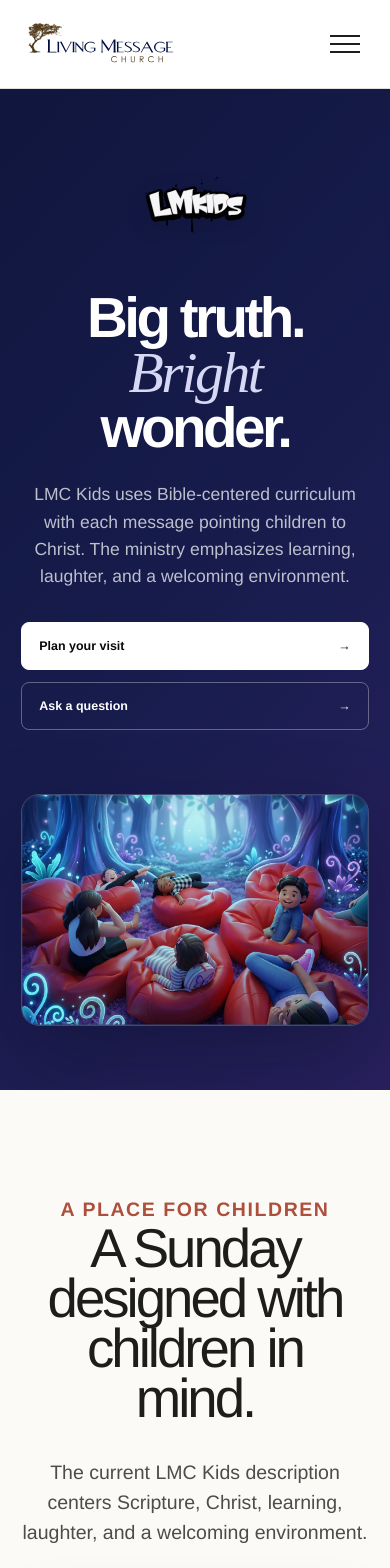
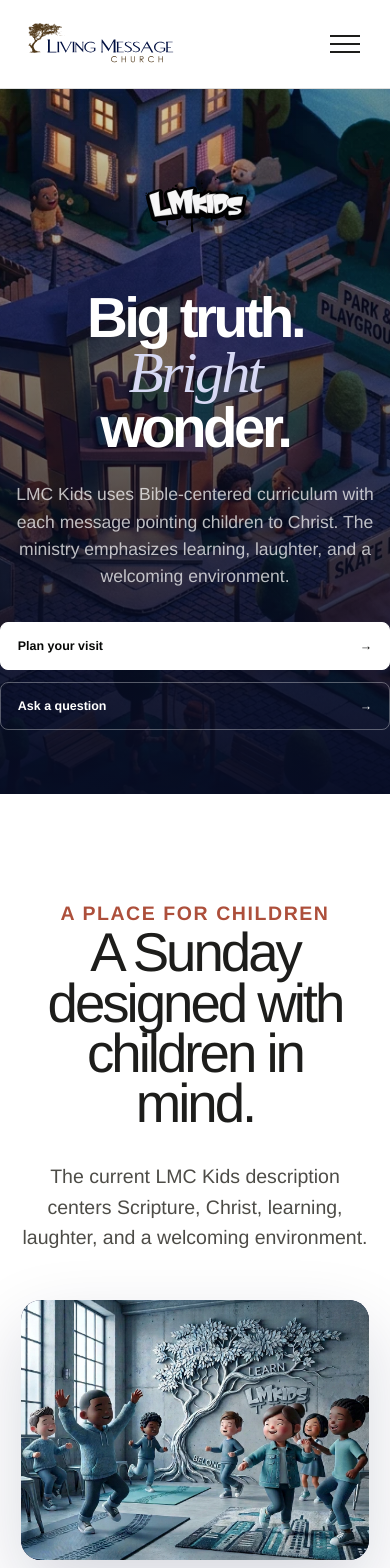
Before and after one commit to living-message-church/living-message-church, a Next.js app: page /connect/kids in a window 390 px wide. Shown: the top 1568 px of the page. Built offline with nearby package versions, Linux system fonts and the light colour scheme.

Commit message:
Refine Kids page visual balance

```diff
--- a/src/components/pages/kids-page.tsx
+++ b/src/components/pages/kids-page.tsx
@@ -11,6 +11,15 @@ export function KidsPage() {
       <SiteHead {...content.seo} />
 
       <section className="kids-hero" aria-labelledby="kids-hero-title">
+        <Image
+          className="kids-hero-image"
+          src={content.hero.image.src}
+          alt={content.hero.image.alt}
+          fill
+          preload
+          sizes="100vw"
+        />
+        <div className="kids-hero-scrim" aria-hidden="true" />
         <Container className="kids-hero-layout" size="editorial">
           <div className="kids-hero-copy">
             <div className="kids-hero-brand">
@@ -30,18 +39,6 @@ export function KidsPage() {
             </h1>
             <p>{content.hero.body}</p>
             <ActionGroup actions={content.hero.actions} />
-          </div>
-
-          <div className="kids-hero-visual">
-            <div className="kids-hero-photo">
-              <Image
-                src={content.hero.image.src}
-                alt={content.hero.image.alt}
-                fill
-                preload
-                sizes="(max-width: 768px) 100vw, 52vw"
-              />
-            </div>
           </div>
         </Container>
       </section>
--- a/src/content/kids.ts
+++ b/src/content/kids.ts
@@ -78,10 +78,10 @@ export const kidsPageContent: KidsPageContent = {
       credit: "User-supplied lmkids.svg",
     },
     image: {
-      src: "/images/kids/lm-kids-imagination-hero.webp",
-      alt: "Illustrated children relaxing and laughing together on red seats in a glowing blue woodland setting.",
+      src: "/images/kids/lm-kids-city-community-hero.webp",
+      alt: "An illustrated LM Kids neighborhood with homes, a community garden, playground, school, youth space, and skate park at night.",
       status: "approved-temporary",
-      credit: "User-supplied LM Kids imagination artwork",
+      credit: "User-supplied LM Kids city artwork",
     },
     actions: [
       { label: "Plan your visit", href: "/plan-your-visit", style: "primary" },
--- a/src/styles/globals.css
+++ b/src/styles/globals.css
@@ -768,9 +768,11 @@ button, input, textarea, select { font: inherit; }
 .connect-final p { max-width: 35rem; margin: var(--space-5) 0 0; color: rgb(255 255 255 / 0.72); font-size: var(--step-1); }
 .connect-final .action-secondary { border-color: rgb(255 255 255 / 0.48); }
 
-.kids-hero { position: relative; overflow: hidden; background: linear-gradient(132deg, #10163d 0%, #171c4d 52%, #29215f 100%); color: white; }
-.kids-hero-layout { position: relative; display: grid; min-height: clamp(45rem, 80svh, 56rem); grid-template-columns: minmax(20rem, 0.76fr) minmax(34rem, 1.24fr); align-items: center; gap: clamp(3.5rem, 6.5vw, 7.5rem); padding-block: clamp(5rem, 8vw, 7.5rem); }
-.kids-hero-copy { position: relative; z-index: 2; }
+.kids-hero { position: relative; display: grid; min-height: clamp(38rem, 68svh, 46rem); align-items: end; isolation: isolate; overflow: hidden; background: #10163d; color: white; }
+.kids-hero-image { z-index: -3; object-fit: cover; object-position: center; }
+.kids-hero-scrim { position: absolute; z-index: -2; inset: 0; background: linear-gradient(90deg, rgb(7 12 35 / 0.96) 0%, rgb(7 12 35 / 0.83) 30%, rgb(7 12 35 / 0.44) 58%, rgb(7 12 35 / 0.08) 82%), linear-gradient(180deg, rgb(7 12 35 / 0.08) 40%, rgb(7 12 35 / 0.64) 100%); }
+.kids-hero-layout { width: 100%; padding-block: clamp(4.5rem, 7vw, 6.5rem); }
+.kids-hero-copy { position: relative; z-index: 2; max-width: 38rem; }
 .kids-hero-brand { width: clamp(6.75rem, 7.5vw, 8.25rem); margin-bottom: clamp(1.75rem, 3vw, 2.5rem); opacity: 0.96; }
 .kids-hero-brand img { width: 100%; height: auto; filter: drop-shadow(0 0.35rem 0.8rem rgb(3 5 24 / 0.16)); }
 .kids-hero-copy h1 { display: grid; max-width: 8.4ch; gap: 0.035em; margin: 0; font-size: clamp(3.8rem, 2.15rem + 4.25vw, 6.55rem); font-weight: 700; letter-spacing: -0.062em; line-height: 0.9; text-wrap: balance; }
@@ -781,12 +783,8 @@ button, input, textarea, select { font: inherit; }
 .kids-hero-copy .action-primary:hover { border-color: #edeef6; background: #edeef6; }
 .kids-hero-copy .action-secondary { border-color: rgb(255 255 255 / 0.32); color: white; }
 .kids-hero-copy .action-secondary:hover { border-color: rgb(255 255 255 / 0.64); background: rgb(255 255 255 / 0.06); }
-.kids-hero-visual { position: relative; min-width: 0; }
-.kids-hero-photo { position: relative; overflow: hidden; aspect-ratio: 3 / 2; border: 1px solid rgb(255 255 255 / 0.14); border-radius: clamp(1.15rem, 0.9rem + 0.7vw, 1.75rem); background: #1e2f5b; box-shadow: 0 2.25rem 5.5rem rgb(3 5 24 / 0.3); }
-.kids-hero-photo::after { position: absolute; inset: 0; border-radius: inherit; box-shadow: inset 0 0 0 1px rgb(255 255 255 / 0.06); content: ""; pointer-events: none; }
-.kids-hero-photo img { object-fit: cover; object-position: center; transform: scale(1.005); }
 
-.kids-introduction { overflow: hidden; padding-block: clamp(6rem, 10vw, 10rem); background: var(--color-paper-bright); }
+.kids-introduction { overflow: hidden; padding-block: clamp(6rem, 10vw, 10rem); background: #fff; }
 .kids-introduction-layout { display: grid; grid-template-columns: minmax(22rem, 0.84fr) minmax(28rem, 1.16fr); align-items: center; gap: clamp(3rem, 7vw, 8rem); }
 .kids-introduction-copy { min-width: 0; }
 .kids-introduction .eyebrow { color: var(--color-coral); }
@@ -795,9 +793,9 @@ button, input, textarea, select { font: inherit; }
 .kids-introduction-visual { position: relative; overflow: hidden; width: 100%; border-radius: var(--radius-image); aspect-ratio: 4 / 3; background: var(--color-brand-navy); box-shadow: 0 1.75rem 4.5rem rgb(14 21 61 / 0.16); }
 .kids-introduction-visual img { object-fit: cover; object-position: center; }
 
-.kids-experience { background: var(--color-paper); padding-block: clamp(5rem, 9vw, 9rem); }
+.kids-experience { background: #f4f3ef; padding-block: clamp(5rem, 9vw, 9rem); }
 .kids-experience-layout { display: grid; grid-template-columns: repeat(12, minmax(0, 1fr)); align-items: center; gap: clamp(2rem, 5vw, 5rem); }
-.kids-experience-image { position: relative; grid-column: span 7; overflow: hidden; aspect-ratio: 16 / 11; border-radius: var(--radius-image); background: var(--color-sage); }
+.kids-experience-image { position: relative; grid-column: span 7; overflow: hidden; aspect-ratio: 16 / 11; border-radius: var(--radius-image); background: var(--color-sage); box-shadow: 0 1.5rem 4rem rgb(17 22 48 / 0.1); }
 .kids-experience-image img { object-fit: cover; }
 .kids-experience-copy { grid-column: span 5; }
 .kids-experience-copy .eyebrow { color: var(--color-coral); }
@@ -810,7 +808,7 @@ button, input, textarea, select { font: inherit; }
 .kids-principles h3, .kids-arrival-steps h3 { margin: var(--space-4) 0 var(--space-2); font-size: var(--step-2); letter-spacing: -0.04em; line-height: 1; }
 .kids-principles p, .kids-arrival-steps p { margin: 0; color: var(--color-ink-soft); line-height: 1.5; }
 
-.kids-arrival { background: var(--color-paper-bright); padding-block: clamp(6rem, 10vw, 10rem); }
+.kids-arrival { background: #fff; padding-block: clamp(6rem, 10vw, 10rem); }
 .kids-arrival-heading { display: grid; grid-template-columns: minmax(9rem, 0.34fr) minmax(20rem, 1fr) minmax(18rem, 0.66fr); gap: clamp(2rem, 5vw, 6rem); }
 .kids-arrival-heading .eyebrow { margin: 0; color: var(--color-coral); }
 .kids-arrival-heading h2 { max-width: 11ch; margin: 0; font-size: var(--step-4); letter-spacing: -0.052em; line-height: 0.94; }
@@ -1021,14 +1019,16 @@ button, input, textarea, select { font: inherit; }
   .connect-final h2, .connect-final p { margin-inline: auto; }
   .connect-final h2 { margin-top: var(--space-4); font-size: clamp(3rem, 14vw, 4.6rem); }
   .connect-final .action-group { justify-content: center; }
-  .kids-hero-layout { min-height: auto; grid-template-columns: 1fr; padding-block: var(--space-7); }
+  .kids-hero { min-height: clamp(42rem, 145vw, 50rem); }
+  .kids-hero-image { object-position: 57% center; }
+  .kids-hero-scrim { background: linear-gradient(180deg, rgb(7 12 35 / 0.16) 0%, rgb(7 12 35 / 0.58) 45%, rgb(7 12 35 / 0.96) 100%); }
+  .kids-hero-layout { align-self: end; padding-block: var(--space-7); }
   .kids-hero-copy { max-width: 38rem; margin-inline: auto; text-align: center; }
   .kids-hero-brand { width: clamp(7rem, 25vw, 9rem); margin-inline: auto; }
   .kids-hero-copy h1 { max-width: 8ch; gap: 0.08em; margin-inline: auto; font-size: clamp(3.35rem, 14.5vw, 4.8rem); line-height: 0.9; }
   .kids-hero-copy h1 em { line-height: 0.86; }
   .kids-hero-copy > p { margin-inline: auto; font-size: clamp(1.05rem, 4.5vw, 1.22rem); }
   .kids-hero-copy .action-group { justify-content: center; }
-  .kids-hero-visual { width: 100%; max-width: 40rem; margin: var(--space-5) auto 0; padding: 0; }
   .kids-introduction, .kids-arrival { padding-block: var(--space-8); }
   .kids-introduction-layout { grid-template-columns: 1fr; max-width: 40rem; gap: var(--space-6); }
   .kids-introduction-copy { text-align: center; }
```
Also changed, not shown: public/images/kids/lm-kids-city-community-hero.webp (added), 1 other file (tests, documents, lock files or other folders).
